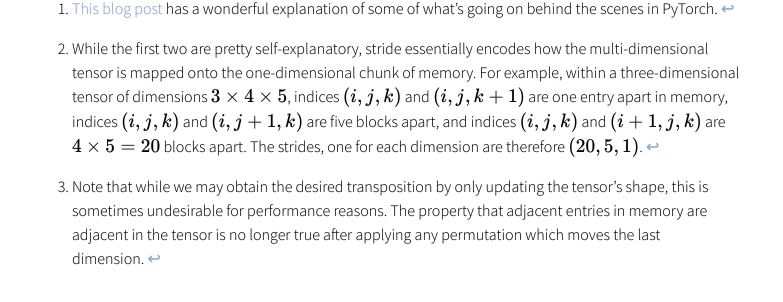
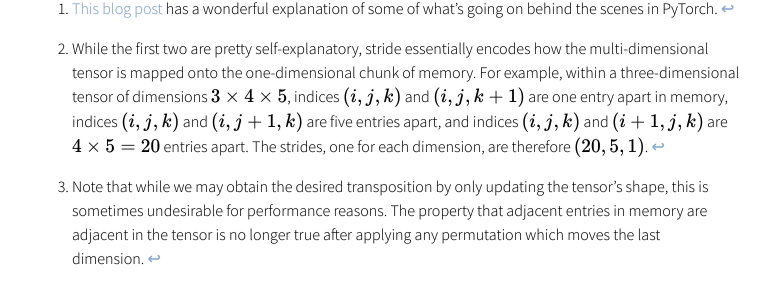
Before and after one commit to eje24/eje24.github.io, a Jekyll site: the page built from _posts/2023-01-17-Coral-Part-1.md, in a window 1280 px wide and 900 px high, scrolled down 4203 px. Shown: the part 513-815 px from the top of the window, without its empty margins (248-1031 px from the left). Built offline with Jekyll 4.4.1, drawn with Linux system fonts in a browser that asks for light colours; nearby versions of some CDN libraries.

Commit message:
Fix typo

```diff
--- a/_posts/2023-01-17-Coral-Part-1.md
+++ b/_posts/2023-01-17-Coral-Part-1.md
@@ -111,6 +111,6 @@ So far we've built a limited tensor library complete with automatic differentiat
 
 [^1]: [This blog post](http://blog.ezyang.com/2019/05/pytorch-internals/) has a wonderful explanation of some of what's going on behind the scenes in PyTorch.
 
-[^2]: While the first two are pretty self-explanatory, stride essentially encodes how the multi-dimensional tensor is mapped onto the one-dimensional chunk of memory. For example, within a three-dimensional tensor of dimensions $ 3\times 4\times 5 $, indices $(i,j,k)$ and $(i,j,k+1)$ are one entry apart in memory, indices $(i,j,k)$ and $(i,j+1,k)$ are five blocks apart, and indices $(i,j,k)$ and $(i+1,j,k)$ are $4\times 5 = 20$ blocks apart. The strides, one for each dimension are therefore $(20, 5, 1)$.
+[^2]: While the first two are pretty self-explanatory, stride essentially encodes how the multi-dimensional tensor is mapped onto the one-dimensional chunk of memory. For example, within a three-dimensional tensor of dimensions $ 3\times 4\times 5 $, indices $(i,j,k)$ and $(i,j,k+1)$ are one entry apart in memory, indices $(i,j,k)$ and $(i,j+1,k)$ are five entries apart, and indices $(i,j,k)$ and $(i+1,j,k)$ are $4\times 5 = 20$ entries apart. The strides, one for each dimension, are therefore $(20, 5, 1)$.
 
 [^3]: Note that while we may obtain the desired transposition by only updating the tensor's shape, this is sometimes undesirable for performance reasons. The property that adjacent entries in memory are adjacent in the tensor is no longer true after applying any permutation which moves the last dimension.
```
